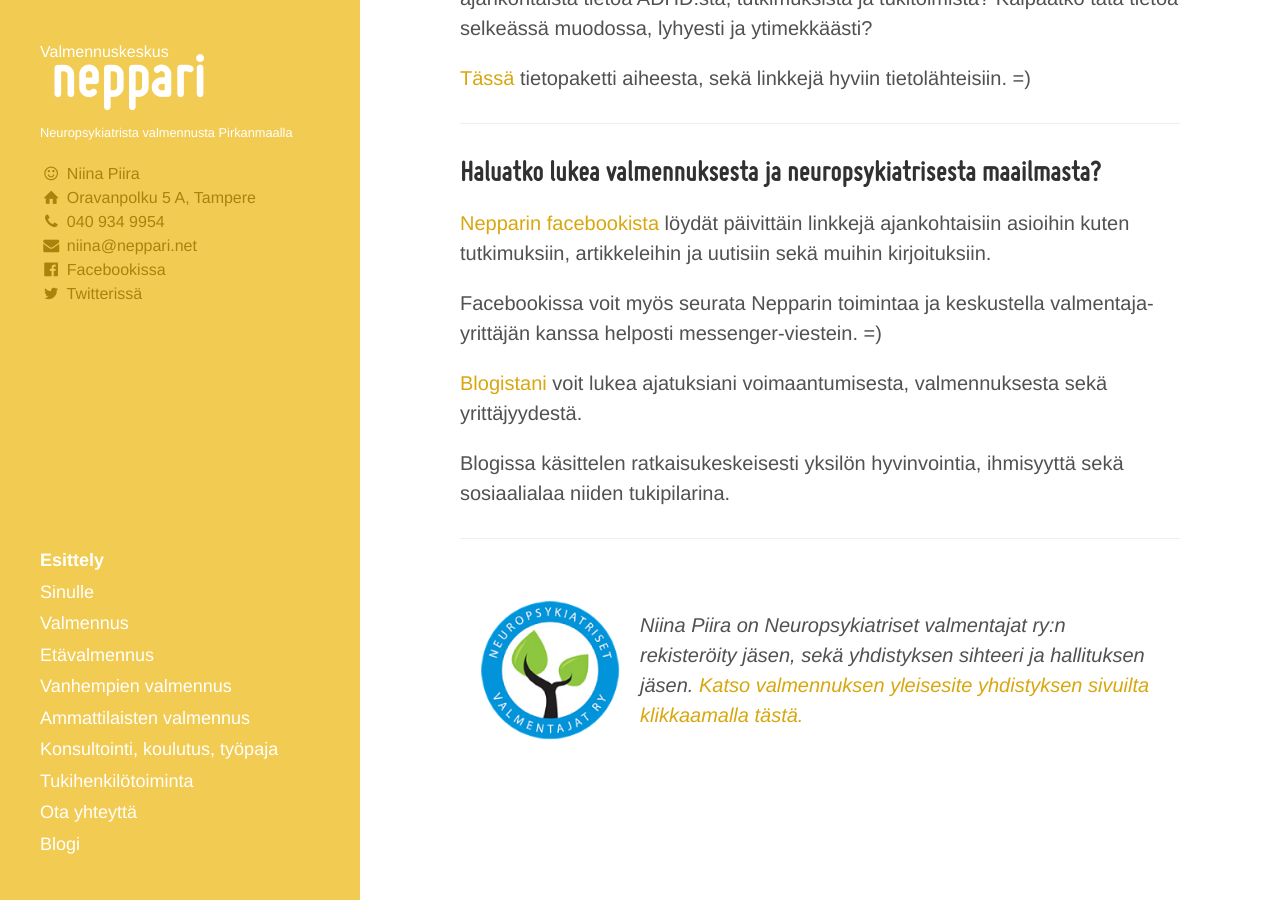
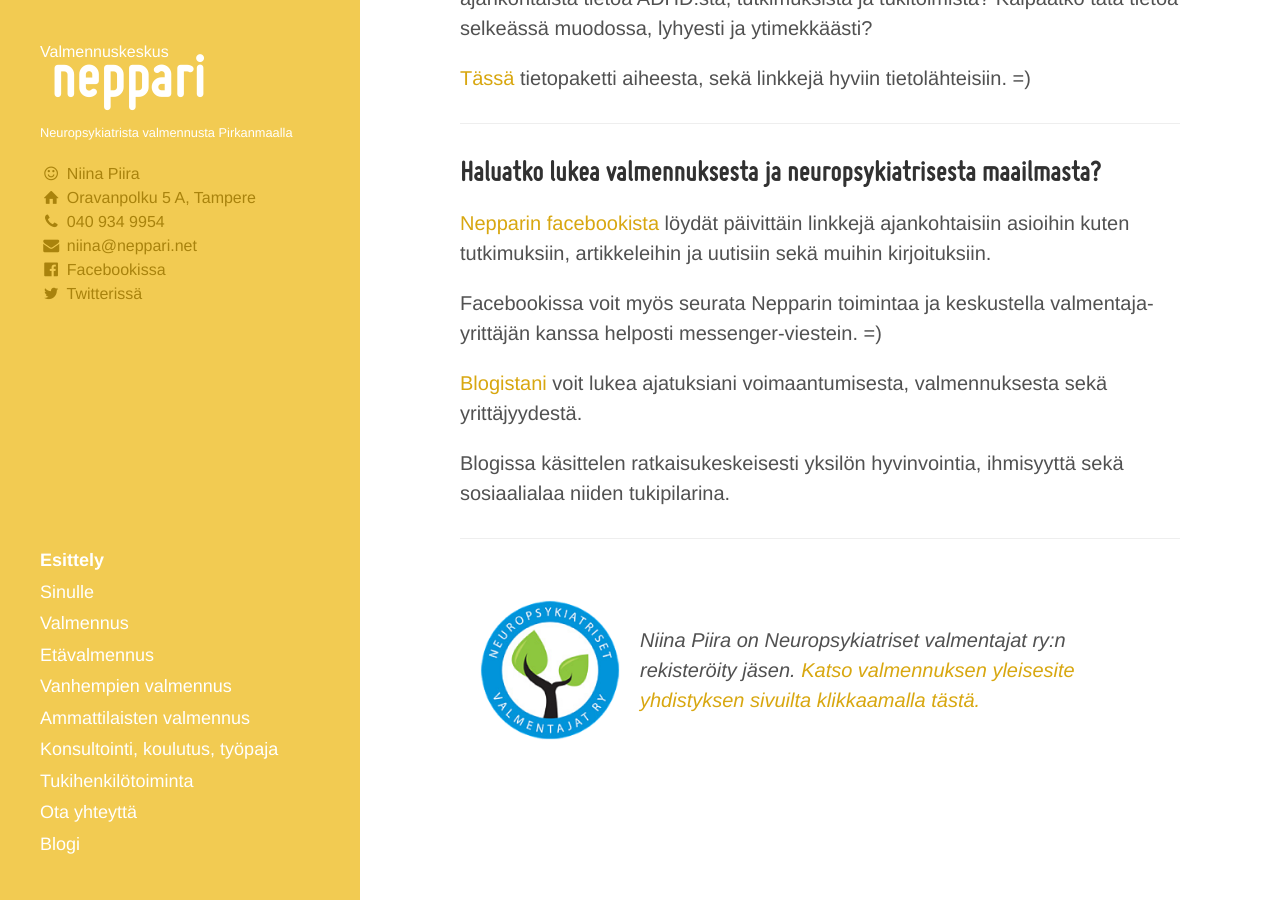
Before and after one commit to niinapiira/neppari.net, a Jekyll site: the page built from index.md, in a window 1280 px wide and 900 px high, scrolled down 1159 px. Built offline with Jekyll 4.4.1, drawn with Linux system fonts in a browser that asks for light colours.

Commit message:
Update the ry text

```diff
--- a/_config.yml
+++ b/_config.yml
@@ -6,7 +6,7 @@
 description:      'Neppari on neuropsykiatrisen valmennuksen paikka, jossa tarjotaan tukea henkilöille joilla on esimerkiksi ADHD, ADD, Asperger, Tourette tai lievä autismi.'
 tagline-short:    'Neuropsykiatrista valmennusta Pirkanmaalla'
 siteurl:          https://www.neppari.net
-ry-text:          Niina Piira on Neuropsykiatriset valmentajat ry:n rekisteröity jäsen, sekä yhdistyksen sihteeri ja hallituksen jäsen.
+ry-text:          Niina Piira on Neuropsykiatriset valmentajat ry:n rekisteröity jäsen.
 ry-link:          Katso valmennuksen yleisesite yhdistyksen sivuilta klikkaamalla tästä.
 absence-notification:   false
 # Permalinks
```
